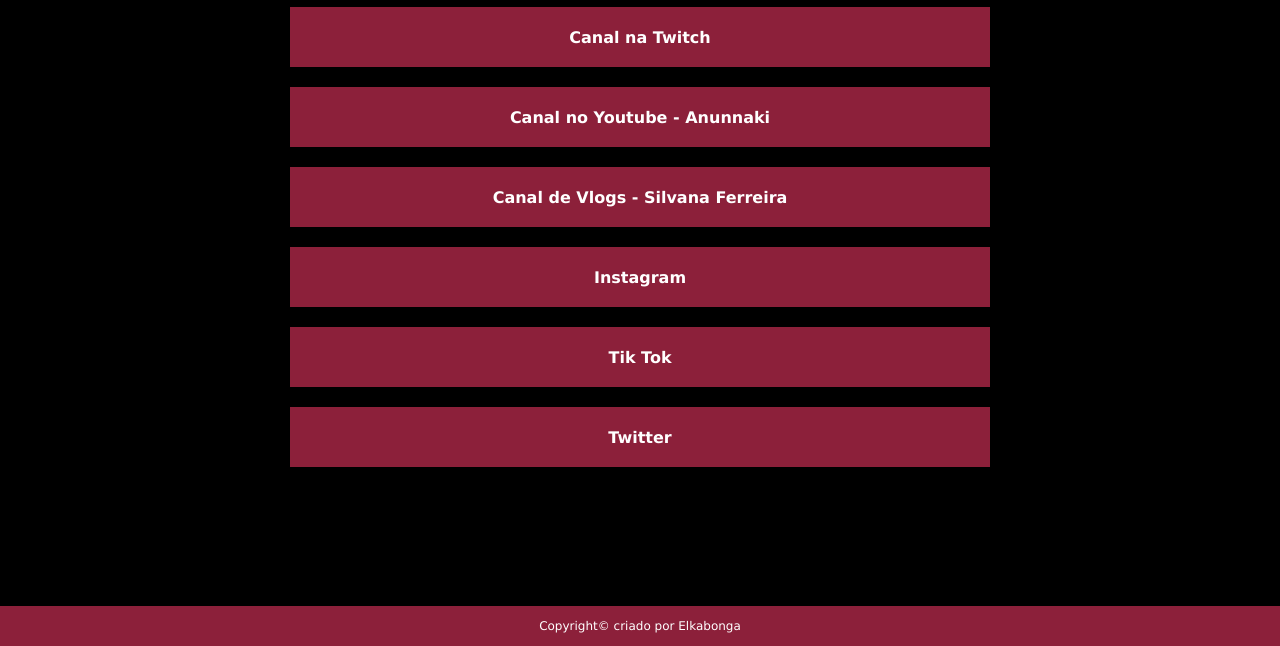
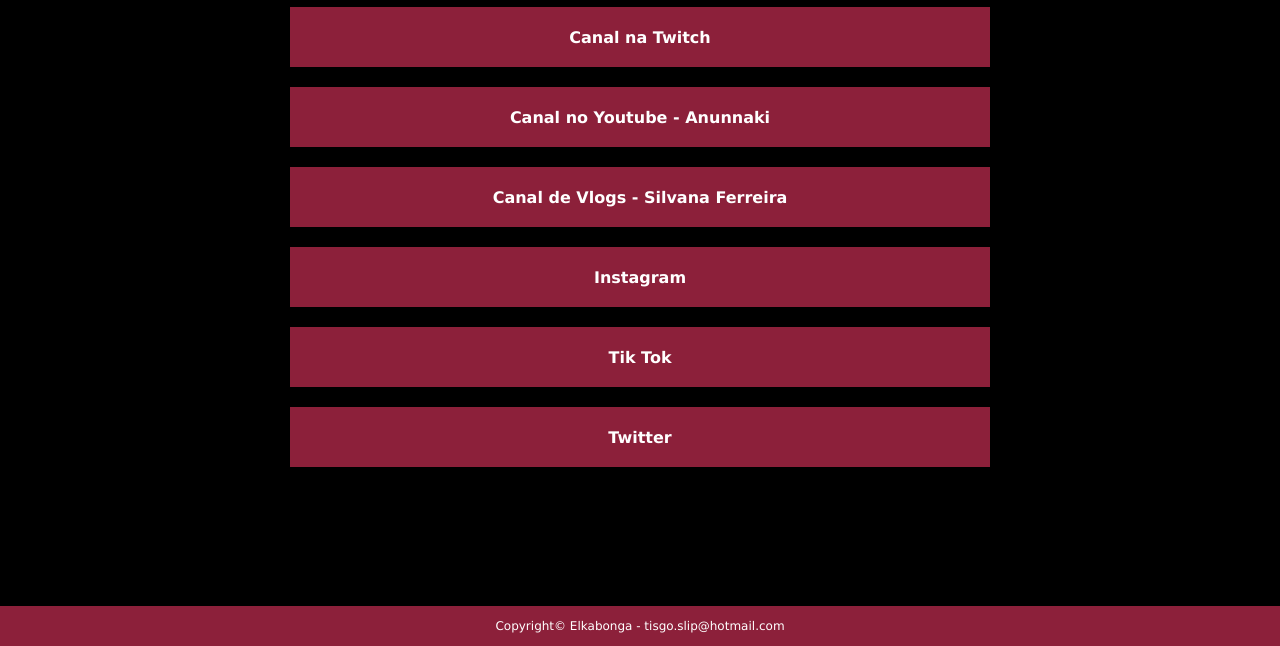
Before and after one commit to Elkabonga/anunnakigame, a plain HTML site: page index.html in a window 1280 px wide. Shown: the part 154-800 px from the top of the page. Drawn offline with Linux system fonts and the light colour scheme.

Commit message:
wip footer

```diff
--- a/index.html
+++ b/index.html
@@ -55,7 +55,7 @@
           ><div class="button">Twitter</div></a
         >
       </div>
-      <footer>Copyright© criado por Elkabonga</footer>
+      <footer>Copyright© Elkabonga - tisgo.slip@hotmail.com</footer>
     </div>
     <script src="./app.js"></script>
   </body>
```
